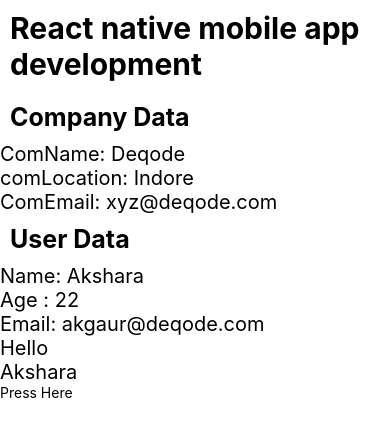
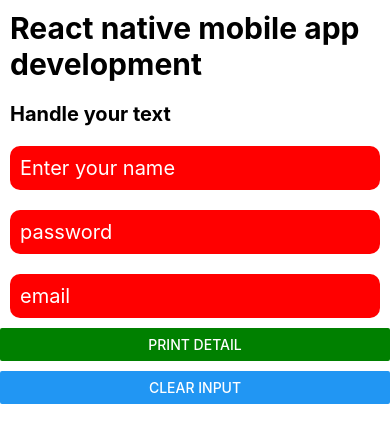
Before and after one commit to AksharaGaur/AwesomeProject, a React Native app: screen / in a window 390 px wide. Shown: the top 442 px of the page. Built offline with nearby package versions, Linux system fonts and the light colour scheme.

Commit message:
add state

```diff
--- a/App.tsx
+++ b/App.tsx
@@ -1,47 +1,77 @@
-import { Text, View, Button, TouchableOpacity, StyleSheet} from 'react-native';
+import { Text, View, Button, TouchableOpacity, StyleSheet,TextInput} from 'react-native';
 import React from 'react'
 import CompanyData from './components/companydata';
 import MyButton from './components/myButton'
 import { useState } from 'react';
+import UserData from './components/userdata';
 
 function App() {
+  const[name,setName]= useState("");
+  const[password, setPassword]= useState("");
+  const[email, setEmail]=useState("");
+  const[display,setDisplay]=useState(false);
+
+  const resetFormData = ()=>{
+    setDisplay(false);
+    setName("");
+    setPassword("");
+    setEmail("");
+  }
 
   return (
     <View>
 
       <Text style={{ fontSize: 30, fontWeight: 'bold', margin: 10 }}>React native mobile app development</Text>
-      <CompanyData />
-      <UserData />
+      <Text style={{fontSize:20, fontWeight: 'bold', margin: 10}}>Handle your text</Text>
+      <TextInput style={styles.textInput}
+      placeholder='Enter your name'
+      value={name}
+      onChangeText={(text)=>setName(text)}/>
 
+      <TextInput style={styles.textInput}
+      placeholder='password'
+      secureTextEntry={true}
+      value={password}
+      onChangeText={(text)=>setPassword(text)}/>
 
+      <TextInput style={styles.textInput}
+      placeholder='email'
+      value={email}
+      onChangeText={(text)=>setEmail(text)}/>
+
+    <View style={{marginBottom:10, }}>
+      <Button color={"green"} title='Print Detail' onPress={()=>setDisplay(true)}/>
     </View>
+
+      <Button title='Clear input' onPress={resetFormData}/>
+
+        <View>
+          {
+            display ?
+            <View>
+              <Text style={{fontSize:20}}>User name is: {name}</Text>
+              <Text style={{fontSize:20}}>User Password is: {password}</Text>
+              <Text style={{fontSize:20}}>User Email is: {email}</Text>
+
+            </View>
+            :null
+          }
+        </View>
+  </View>
 
   );
 }
 
-const UserData = () =>{
-  const [name, setName] = useState('Akshara')
-  let data = "Hello";
+const styles = StyleSheet.create({
+  textInput:{
+      fontSize:20,
+      backgroundColor:'red',
+      color:'white',
+      margin:10,
+      padding:10,
+      borderRadius:10
 
-  function testName(){
-    setName("Akshita")
   }
-
-  return (
-    <View>
-    <Text style={{fontSize:25, fontWeight:'bold', margin:10}}>User Data</Text>
-    <Text style={{fontSize:20}}>Name: Akshara</Text>
-    <Text style={{fontSize:20}}>Age : 22</Text>
-    <Text style={{fontSize:20}}>Email: akgaur@deqode.com</Text>
-    <Text style={{fontSize:20}}>{data}</Text>
-    <Text style={{fontSize: 20}}>{name}</Text>
-    <TouchableOpacity onPress={testName}>
-      <Text>Press Here</Text>
-    </TouchableOpacity>
-
-    </View>
-
-  )
-}
+})
 
 export default App;
--- /dev/null
+++ b/components/userdata.tsx
@@ -0,0 +1,41 @@
+import React,{useState} from 'react';
+import {Text, View, TouchableOpacity, StyleSheet} from 'react-native';
+
+
+const UserData = () =>{
+  const [name, setName] = useState('Akshara')
+  let data = "Hello";
+
+  function testName(){
+    setName("Akshita")
+  }
+  return (
+      <View>
+      <Text style={{fontSize:25, fontWeight:'bold', margin:10, backgroundColor:'blue', color:'white'}}>User Data</Text>
+      <Text style={styles.textBox}>Name: Akshara</Text>
+      <Text style={styles.textBox}>Age : 22</Text>
+      <Text style={styles.textBox}>Email: akgaur@deqode.com</Text>
+      <Text style={styles.textBox}>{data}</Text>
+      <Text style={styles.textBox}>{name}</Text>
+      <TouchableOpacity onPress={testName}>
+        <Text>Press Here</Text>
+      </TouchableOpacity>
+
+      </View>
+
+    )
+}
+
+const styles = StyleSheet.create({
+    textBox:{
+        fontSize:20,
+        backgroundColor:'red',
+        color:'white',
+        margin:10,
+        padding:10,
+        borderRadius:10
+
+    }
+})
+
+export default UserData;
```
Also changed, not shown: components/useProps.tsx (added, +30 -0 lines).
